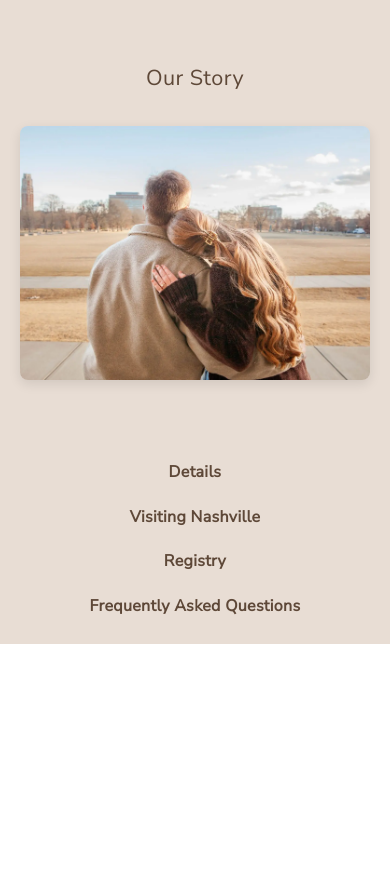
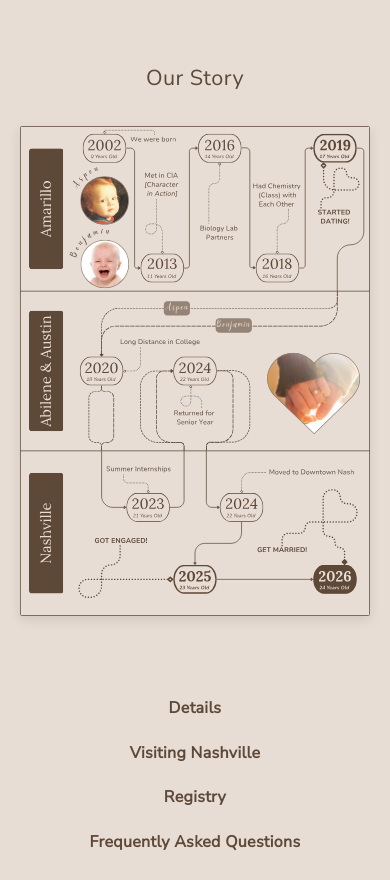
Before and after one commit to BenStormer/Wedding-Website, a React (Vite) app in the folder frontend/wedding-website-frontend/: page / in a window 390 px wide. Shown: the part 3060-3940 px from the top of the page. Before the commit the page ends 3704 px from the top, so only its background shows below. Built offline with nearby package versions, Linux system fonts and the light colour scheme.

Commit message:
Update image for Our Story on Home page

```diff
--- a/frontend/wedding-website-frontend/src/pages/Home.css
+++ b/frontend/wedding-website-frontend/src/pages/Home.css
@@ -83,7 +83,7 @@
   display: block;
   width: 100%;
   height: auto;
-  border-radius: 8px;
+  border-radius: 4px;
   box-shadow: 0 4px 12px rgba(0, 0, 0, 0.1);
 }
 
@@ -110,7 +110,7 @@
     display: block;
     width: 100%;
     height: auto;
-    border-radius: 8px;
+    border-radius: 2px;
     box-shadow: 0 4px 12px rgba(0, 0, 0, 0.1);
   }
 }
--- a/frontend/wedding-website-frontend/src/pages/Home.tsx
+++ b/frontend/wedding-website-frontend/src/pages/Home.tsx
@@ -12,6 +12,8 @@ import ragsdaleLobby from '../assets/images/ragsdale_ceremony_setup.webp';
 import nashvilleSkyline from '../assets/images/nashville_skyline.webp';
 import registryGifts from '../assets/images/registry_gifts.webp';
 import questionCards from '../assets/images/question_cards.webp';
+import ourStoryHorizontal from '../assets/images/our_story_horizontal.svg';
+import ourStoryVertical from '../assets/images/our_story_vertical.svg';
 
 const LandingImage = () => {
   return (
@@ -68,12 +70,12 @@ const OurStory = () => {
       <h2 className="section-heading">Our Story</h2>
       <div className="story-timeline-container">
         <img
-          src={parthenonSitting}
+          src={ourStoryHorizontal}
           alt="Timeline of our relationship - desktop view"
           className="story-timeline-desktop"
         />
         <img
-          src={parthenonSitting}
+          src={ourStoryVertical}
           alt="Timeline of our relationship - mobile view"
           className="story-timeline-mobile"
         />
```
Also changed, not shown: frontend/wedding-website-frontend/src/assets/images/our_story_vertical.svg (added), 1 other file (tests, documents, lock files or other folders).
